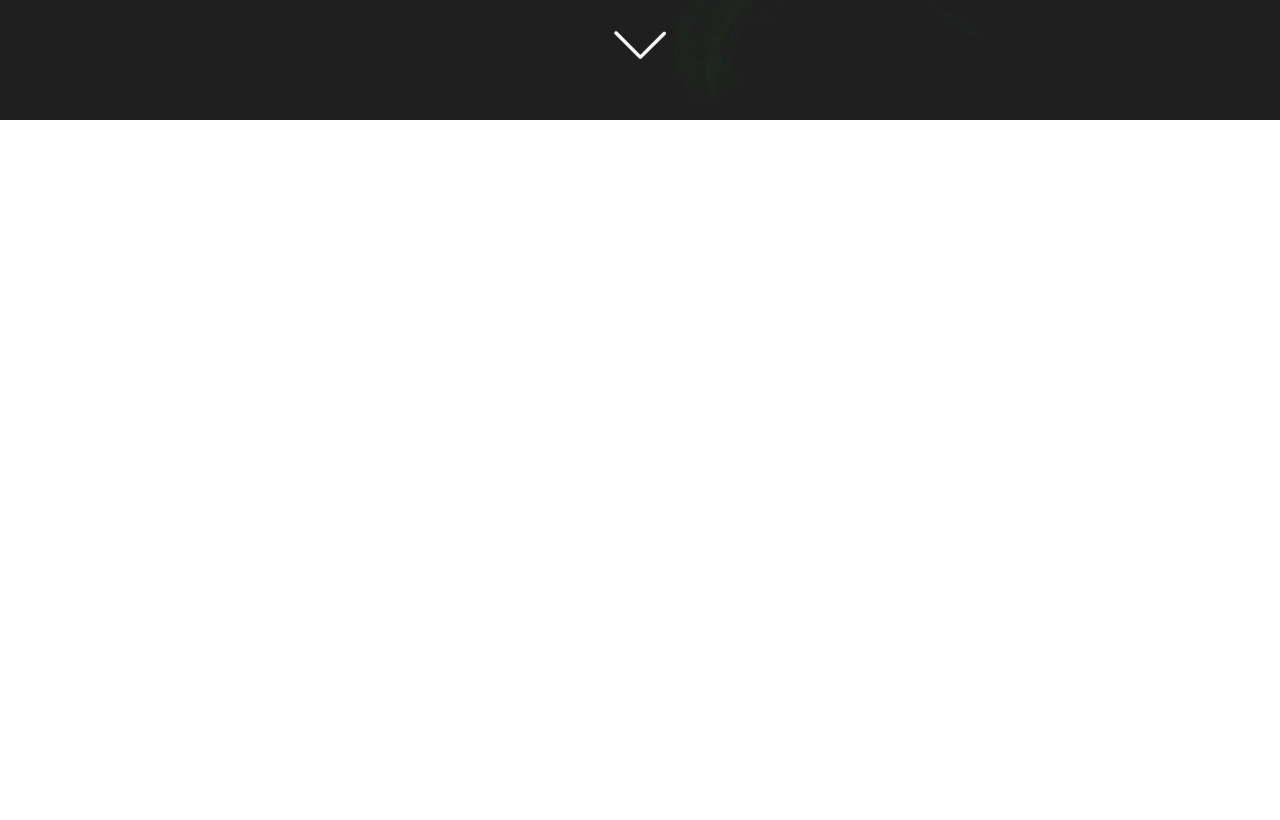
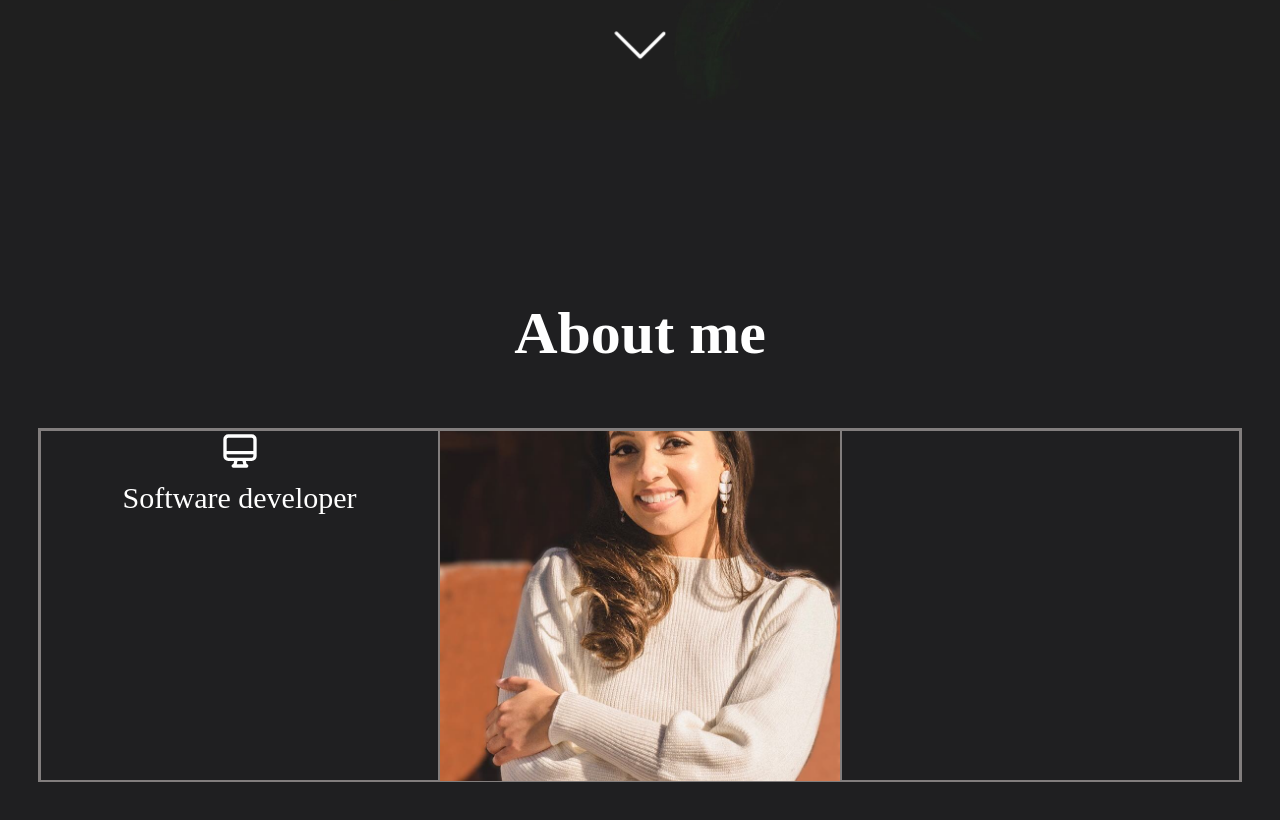
Before and after one commit to AWeidenkopf/portfolio-react, a React (Create React App) app: page / in a window 1280 px wide. Shown: the part 880-1700 px from the top of the page. Before the commit the page ends 1000 px from the top, so only its background shows below. Built offline with nearby package versions, Linux system fonts and the light colour scheme.

Commit message:
initiate about section in the main page

```diff
--- a/src/App.jsx
+++ b/src/App.jsx
@@ -20,7 +20,7 @@ function App() {
         />
 
         <Route
-          path='about'
+          path='#about'
           element={<About />}
         />
 
--- a/src/Components/NavBar/NavBar.jsx
+++ b/src/Components/NavBar/NavBar.jsx
@@ -8,7 +8,7 @@ function NavBar() {
 
       <ul>
         <li>
-          <Link to='/about' className={styles.about}> / / about </Link>
+          <a href='#about' className={styles.about}> / / about </a>
         </li>
 
         <li>
--- a/src/Pages/About/About.css
+++ /dev/null
@@ -1,13 +0,0 @@
-img {
-  width: 400px;
-  height: 400px;
-  object-fit: cover;
-  border-radius: 50%;
-}
-
-.about-container{
-  margin-top: 20vh;
-  display: flex;
-  justify-content: space-evenly;
-  align-items: center;
-}
--- a/src/Pages/About/About.jsx
+++ b/src/Pages/About/About.jsx
@@ -1,14 +1,24 @@
-import './About.css'
+import styles from './About.module.css'
+import { HiOutlineDesktopComputer } from 'react-icons/hi'
 
 const About = () => {
   return (
     <div className='about-container'>
-    <img src="Ana-Weidenkopf.jpeg" alt="Ana Weidenkopf"/>
-    <div className='text-container'>
-      <h1>About Ana Weidenkopf</h1>
-      <p>Software engineer with a passion for languages!</p>
-      <p></p>
-    </div>
+    <h2>About me</h2>
+      <div className={styles.aboutContainer}>
+        <div className={styles.innerContainer}>
+          <HiOutlineDesktopComputer />
+          <p>Software developer</p>
+
+        </div>
+        <div className={styles.innerContainer}>
+        <img src="Ana-Weidenkopf.jpeg" alt="Ana Weidenkopf"/>
+        </div>
+        <div className={styles.innerContainer}>
+
+        </div>
+
+      </div>
     </div>
   )
 }
--- /dev/null
+++ b/src/Pages/About/About.module.css
@@ -0,0 +1,24 @@
+h2 {
+  margin-bottom: 60px;
+  margin-top: -60px;
+}
+
+.aboutContainer {
+  display: flex;
+  border: 2px solid rgb(130, 126, 126);
+  width: 1200px;
+  height: 350px;
+}
+
+.innerContainer {
+  border: 1px solid rgb(130, 126, 126);
+  width: 400px;
+  height: 350px;
+}
+
+.innerContainer img {
+  border-radius: 0;
+  width: 400px;
+  height: 350px;
+  object-fit: cover;
+}
--- a/src/Pages/Home/Home.jsx
+++ b/src/Pages/Home/Home.jsx
@@ -2,6 +2,7 @@ import styles from './Home.module.css'
 // import '../../Components/NavBar/NavBar.css'
 import { SlArrowDown } from 'react-icons/sl'
 import 'animate.css'
+import About from '../About/About'
 
 const Home = () => {
   return (
@@ -14,6 +15,9 @@ const Home = () => {
     <div className={styles.arrow} >
     <SlArrowDown size={50} color='white' className={`animate__animated animate__pulse animate__infinite`}/>
     </div>
+    <div id='about' className={styles.about}>
+    <About />
+    </div>
     </>
   )
 }
--- a/src/Pages/Home/Home.module.css
+++ b/src/Pages/Home/Home.module.css
@@ -52,6 +52,19 @@ p{
   z-index: 2;
 }
 
+.about {
+  height: 900px;
+  background-color: rgb(31, 31, 33);
+  display: flex;
+  text-align: center;
+  color: white;
+  font-size: 40px;
+  flex-direction: column;
+  justify-content: center;
+  align-items: center;
+}
+
+
 @media (min-width: 990px){
   .homeContainer {
   min-height: 1000px;
```
